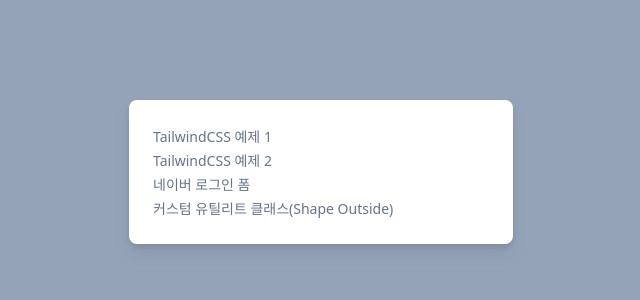
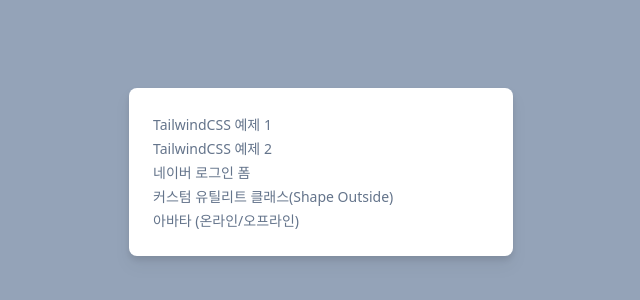
Before and after one commit to seulbinim/ssam-tailwindcss, a website: page src/index.html in a window 1280 px wide. Shown: the part 228-528 px from the top of the page, without its empty margins (319-959 px from the left). Drawn offline with Linux system fonts and the light colour scheme.

Commit message:
[실습] 아바타 예제 링크 목록 추가

```diff
--- a/src/index.html
+++ b/src/index.html
@@ -13,8 +13,8 @@
       <li><a href="/views/example-02.html" class="inline-block text-sm">TailwindCSS 예제 2</a></li>
       <li><a href="/views/example-03.html" class="inline-block text-sm">네이버 로그인 폼</a></li>
       <li><a href="/views/example-04.html" class="inline-block text-sm">커스텀 유틸리트 클래스(Shape Outside)</a></li>
+      <li><a href="/views/example-05.html" class="inline-block text-sm">아바타 (온라인/오프라인)</a></li>
     </ul>
-
   </div>
 </body>
 </html>
```
